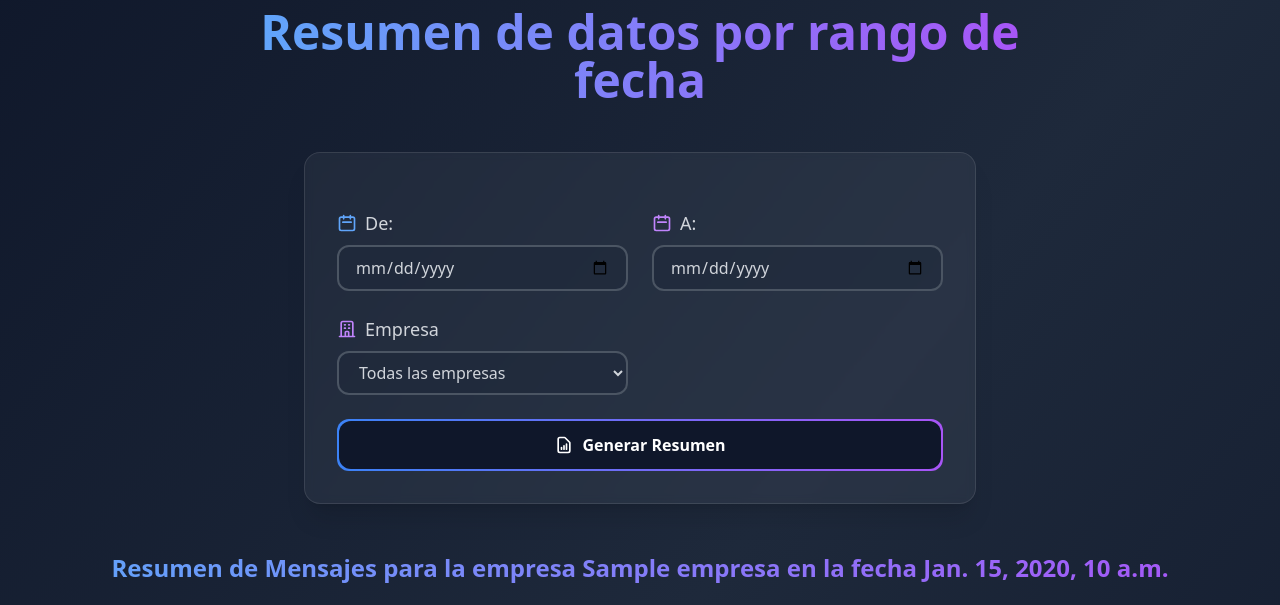
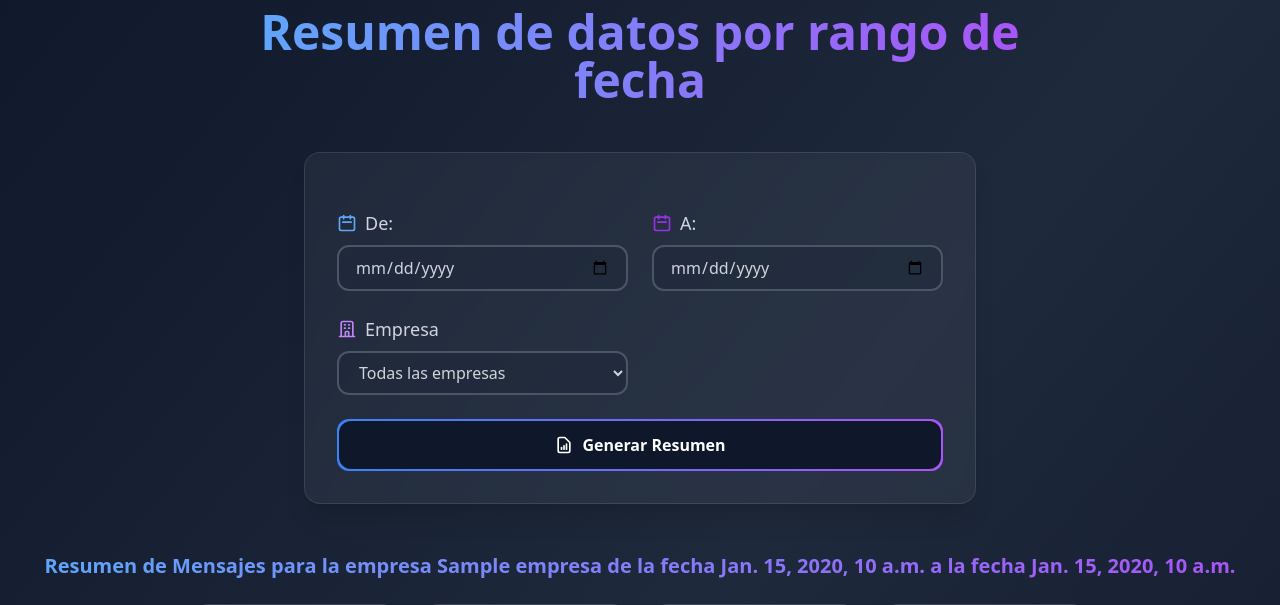
Before and after one commit to JulioHerrera15/IPC2_Proyecto3_202300850, a Django app: template app/templates/resumen_rango_fecha.html in a window 1280 px wide. Shown: the part 121-726 px from the top of the page. Run offline with Django 5.2, Linux system fonts and the light colour scheme; the template is opened without the code that fills it: most values are stand-ins (such as "Sample title", 1, 10 or a date in 2020); some libraries are stand-ins or nearby versions.

Commit message:
Página ver resumen de mensajes en un rango de fecha completado

```diff
--- a/app/templates/index.html
+++ b/app/templates/index.html
@@ -134,7 +134,10 @@
             </button>
 
             <!-- Botón Reset -->
-            <button class="relative overflow-hidden rounded-full bg-gradient-to-r from-rose-500 to-pink-500 p-[2px] transition-all duration-300 hover:opacity-90 hover:scale-[1.02] hover:shadow-lg group">
+            <!-- Botón Reset -->
+            <form method="POST" action="{% url 'reset' %}">
+                {% csrf_token %}
+                <button type="submit" class="relative overflow-hidden rounded-full bg-gradient-to-r from-rose-500 to-pink-500 p-[2px] transition-all duration-300 hover:opacity-90 hover:scale-[1.02] hover:shadow-lg group">
                     <div class="relative px-8 py-3 bg-slate-900 rounded-full group-hover:bg-slate-800">
                         <div class="flex items-center justify-center text-white font-semibold">
                             <svg xmlns="http://www.w3.org/2000/svg" class="h-5 w-5 mr-2" fill="none" viewBox="0 0 24 24" stroke="currentColor">
@@ -144,6 +147,7 @@
                         </div>
                     </div>
                 </button>
+            </form>
         </div>
     </div>
 
--- a/app/templates/peticiones.html
+++ b/app/templates/peticiones.html
@@ -51,7 +51,7 @@
 
             <!-- Ver datos por rango de fecha -->
             <div class="group">
-                <a href="#" class="block p-6 bg-gradient-to-br from-red-500/10 to-red-500/30 rounded-xl border border-red-500/20 backdrop-blur-sm shadow-lg transform transition duration-300 hover:scale-105 hover:shadow-red-500/25">
+                <a href="/resumen_rango_fecha" class="block p-6 bg-gradient-to-br from-red-500/10 to-red-500/30 rounded-xl border border-red-500/20 backdrop-blur-sm shadow-lg transform transition duration-300 hover:scale-105 hover:shadow-red-500/25">
                     <div class="flex flex-col items-center space-y-4">
                         <div class="p-3 bg-red-500/20 rounded-full">
                             <svg xmlns="http://www.w3.org/2000/svg" class="h-8 w-8 text-red-400" fill="none" viewBox="0 0 24 24" stroke="currentColor">
--- a/app/templates/resumen_fecha.html
+++ b/app/templates/resumen_fecha.html
@@ -82,7 +82,11 @@
         </div>
 
         <!-- Resumen de Mensajes -->
-        {% if total is not None %}
+        {% if error %}
+            <div class="max-w-2xl mx-auto mb-12 backdrop-blur-sm bg-red-500/50 rounded-2xl p-8 border border-red-600 shadow-xl">
+                <p class="text-center text-lg font-medium text-red-100">{{ error }}</p>
+            </div>
+        {% elif total is not None %}
             {% if empresa and fecha %}
                 {% if empresa == "todas" %}
                     <h2 class="text-2xl font-bold text-center m-6 bg-clip-text text-transparent bg-gradient-to-r from-blue-400 to-purple-500">
--- a/app/templates/resumen_rango_fecha.html
+++ b/app/templates/resumen_rango_fecha.html
@@ -21,12 +21,12 @@
 
         <!-- Formulario de filtros -->
         <div class="max-w-2xl mx-auto mb-12 backdrop-blur-sm bg-white/5 rounded-2xl p-8 border border-white/10 shadow-xl">
-            <form method="POST" action="{% url 'resumen_fecha' %}" class="space-y-6">
+            <form method="POST" action="{% url 'resumen_rango_fecha' %}" class="space-y-6">
                 {% csrf_token %}
                 <div class="grid md:grid-cols-2 gap-6">
                     <!-- Selector de fecha -->
                     <div class="space-y-2">
-                        <label for="fecha" class="block text-lg font-medium text-gray-300">
+                        <label for="fecha_inicio" class="block text-lg font-medium text-gray-300">
                             <div class="flex items-center space-x-2">
                                 <svg xmlns="http://www.w3.org/2000/svg" class="h-5 w-5 text-blue-400" fill="none" viewBox="0 0 24 24" stroke="currentColor">
                                     <path stroke-linecap="round" stroke-linejoin="round" stroke-width="2" d="M8 7V3m8 4V3m-9 8h10M5 21h14a2 2 0 002-2V7a2 2 0 00-2-2H5a2 2 0 00-2 2v12a2 2 0 002 2z" />
@@ -36,7 +36,7 @@
                         </label>
                         <input type="date"
                                id="fecha_inicio"
-                               name="fecha_fin"
+                               name="fecha_inicio"
                                required
                                class="w-full px-4 py-2 bg-slate-800/50 border-2 border-gray-600 rounded-xl
                                       focus:outline-none focus:border-blue-400 hover:border-blue-400
@@ -45,7 +45,7 @@
                     <div class="space-y-2">
                         <label for="fecha_fin" class="block text-lg font-medium text-gray-300">
                             <div class="flex items-center space-x-2">
-                                <svg xmlns="http://www.w3.org/2000/svg" class="h-5 w-5 text-purple-400" fill="none" viewBox="0 0 24 24" stroke="currentColor">
+                                <svg xmlns="http://www.w3.org/2000/svg" class="h-5 w-5 text-purple-600" fill="none" viewBox="0 0 24 24" stroke="currentColor">
                                     <path stroke-linecap="round" stroke-linejoin="round" stroke-width="2" d="M8 7V3m8 4V3m-9 8h10M5 21h14a2 2 0 002-2V7a2 2 0 00-2-2H5a2 2 0 00-2 2v12a2 2 0 002 2z" />
                                 </svg>
                                 <span>A:</span>
@@ -56,7 +56,7 @@
                                name="fecha_fin"
                                required
                                class="w-full px-4 py-2 bg-slate-800/50 border-2 border-gray-600 rounded-xl
-                                      focus:outline-none focus:border-purple-400 hover:border-purple-400
+                                      focus:outline-none focus:border-purple-600 hover:border-purple-600
                                       transition-colors duration-300 text-gray-300">
                     </div>
 
@@ -75,7 +75,7 @@
                                 class="w-full px-4 py-2 bg-slate-800/50 border-2 border-gray-600 rounded-xl
                                        focus:outline-none focus:border-purple-400 hover:border-purple-400
                                        transition-colors duration-300 text-gray-300">
-                            <option value="">Todas las empresas</option>
+                            <option value="todas">Todas las empresas</option>
                             {% for empresa in empresas %}
                                 <option value="{{ empresa }}">{{ empresa }}</option>
                             {% endfor %}
@@ -99,12 +99,22 @@
         </div>
 
         <!-- Resumen de Mensajes -->
-        {% if total is not None %}
-            {%if empresa and fecha%}
-                <h2 class="text-2xl font-bold text-center m-6 bg-clip-text text-transparent bg-gradient-to-r from-blue-400 to-purple-500">
-                    Resumen de Mensajes para la empresa {{ empresa }} en la fecha {{ fecha }}
-                </h2>
-            {%endif%}
+        {% if error %}
+            <div class="max-w-2xl mx-auto mb-12 backdrop-blur-sm bg-red-500/50 rounded-2xl p-8 border border-red-600 shadow-xl">
+                <p class="text-center text-lg font-medium text-red-100">{{ error }}</p>
+            </div>
+        {% elif total is not None %}
+            {% if empresa and fecha_inicio and fecha_fin %}
+                {% if empresa == "todas" %}
+                    <h2 class="text-xl font-bold text-center m-6 bg-clip-text text-transparent bg-gradient-to-r from-blue-400 to-purple-500">
+                        Resumen de Mensajes para todas las empresas de la fecha {{ fecha_inicio }} a la fecha {{ fecha_fin }}
+                    </h2>
+                {% else %}
+                    <h2 class="text-xl font-bold text-center m-6 bg-clip-text text-transparent bg-gradient-to-r from-blue-400 to-purple-500">
+                        Resumen de Mensajes para la empresa {{ empresa }} de la fecha {{ fecha_inicio }} a la fecha {{ fecha_fin }}
+                    </h2>
+                {% endif %}
+            {% endif %}
             <div class="max-w-4xl mx-auto grid md:grid-cols-2 lg:grid-cols-4 gap-6">
                 <!-- Total -->
                 <div class="backdrop-blur-sm bg-white/5 rounded-2xl p-6 border border-white/10 shadow-xl">
@@ -182,11 +192,10 @@
             // Configura el gráfico
             const ctx = document.getElementById('resumenChart').getContext('2d');
             const resumenChart = new Chart(ctx, {
-                type: 'bar', // Puedes cambiar a 'pie', 'doughnut', etc.
+                type: 'bar',
                 data: {
                     labels: ['Positivos', 'Negativos', 'Neutros'],
                     datasets: [{
-                        label: 'Resumen de Mensajes',
                         data: [positivos, negativos, neutros],
                         backgroundColor: [
                             'rgba(75, 192, 192, 0.6)', // Color para positivos
@@ -202,31 +211,30 @@
                     }]
                 },
                 options: {
+                    responsive: true,
                     scales: {
                         y: {
                             beginAtZero: true,
                             ticks: {
-                                stepSize: 1,  // Esto asegurará que el gráfico tenga números enteros en el eje Y
-                                color: 'white'  // Color del texto del eje Y
+                                stepSize: 1,
+                                color: 'white'
                             },
                             grid: {
-                                color: 'rgba(255, 255, 255, 0.2)'  // Color de las líneas de la cuadrícula
+                                color: 'rgba(255, 255, 255, 0.2)'
                             }
                         },
                         x: {
                             ticks: {
-                                color: 'white'  // Color del texto del eje X
+                                color: 'white'
                             },
                             grid: {
-                                color: 'rgba(255, 255, 255, 0.2)'  // Color de las líneas de la cuadrícula
+                                color: 'rgba(255, 255, 255, 0.2)'
                             }
                         }
                     },
                     plugins: {
                         legend: {
-                            labels: {
-                                color: 'white'  // Color del texto de la leyenda
-                            }
+                            display: false  // Ocultamos la leyenda ya que no la necesitamos
                         },
                         tooltip: {
                             callbacks: {
@@ -234,9 +242,15 @@
                                     const labelIndex = context.dataIndex;
                                     const totalMsgs = [positivos, negativos, neutros][labelIndex];
                                     const percentage = ((totalMsgs / total) * 100).toFixed(2);
-                                    return `${context.dataset.label}: ${totalMsgs} (${percentage}%)`;
+                                    const labels = ['Positivos', 'Negativos', 'Neutros'];
+                                    return `${labels[labelIndex]}: ${totalMsgs} (${percentage}%)`;
                                 }
                             }
+                        },
+                        title: {
+                            display: true,
+                            text: 'Resumen de Mensajes',
+                            color: 'white'
                         }
                     }
                 }
--- a/app/urls.py
+++ b/app/urls.py
@@ -7,4 +7,7 @@ urlpatterns = [
     path('peticiones', views.peticiones, name='peticiones'),
     path('ayuda', views.ayuda, name='ayuda'),
     path('resumen_fecha', views.resumen_fecha, name='resumen_fecha'),
+    path('resumen_rango_fecha', views.resumen_rango_fecha, name='resumen_rango_fecha'),
+    path('reset', views.reset, name='reset'),
+
 ]
```
Also changed, not shown: app/app.py (+58 -0 lines), app/views.py (+68 -2 lines), db.sqlite3, 5 other files. Lines whose indentation alone changed are shown as unchanged.
